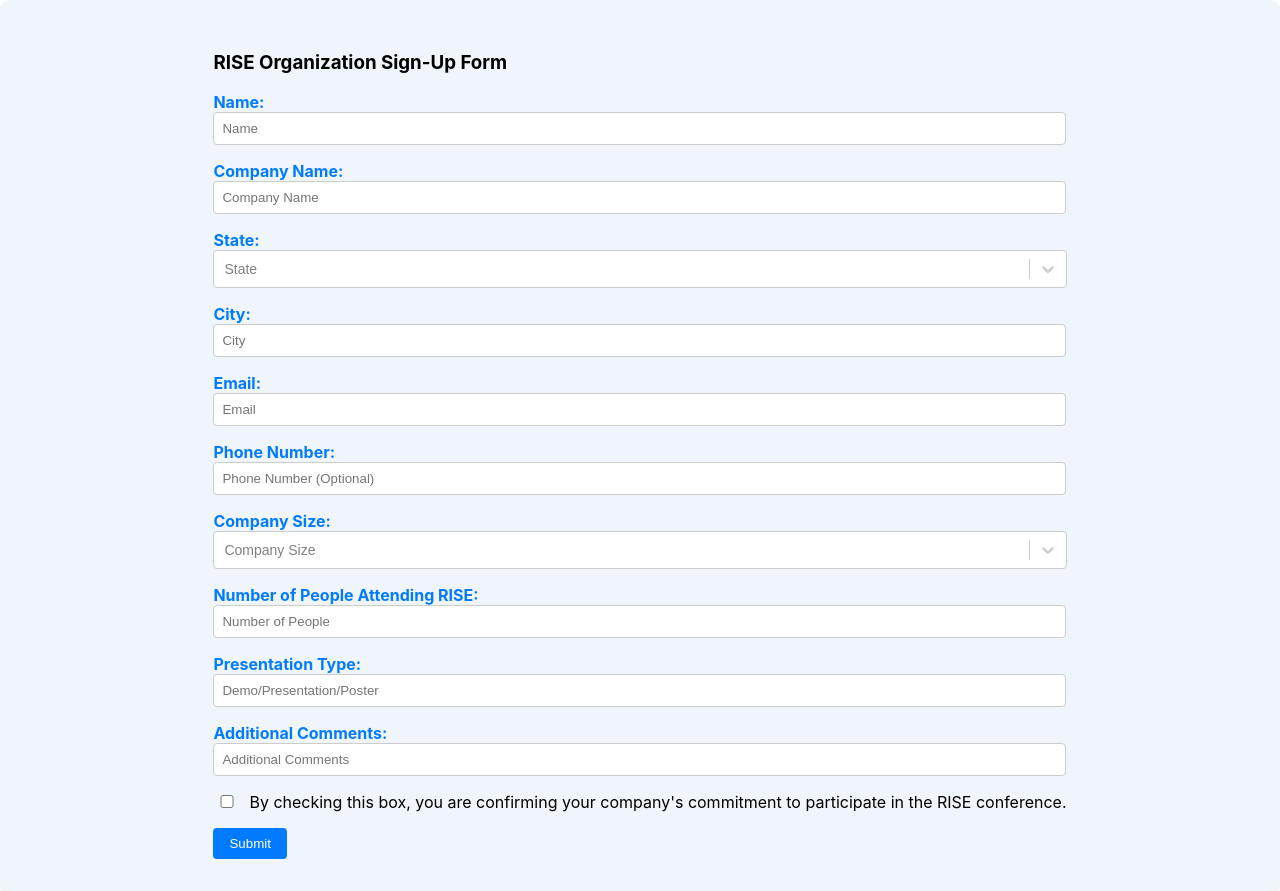
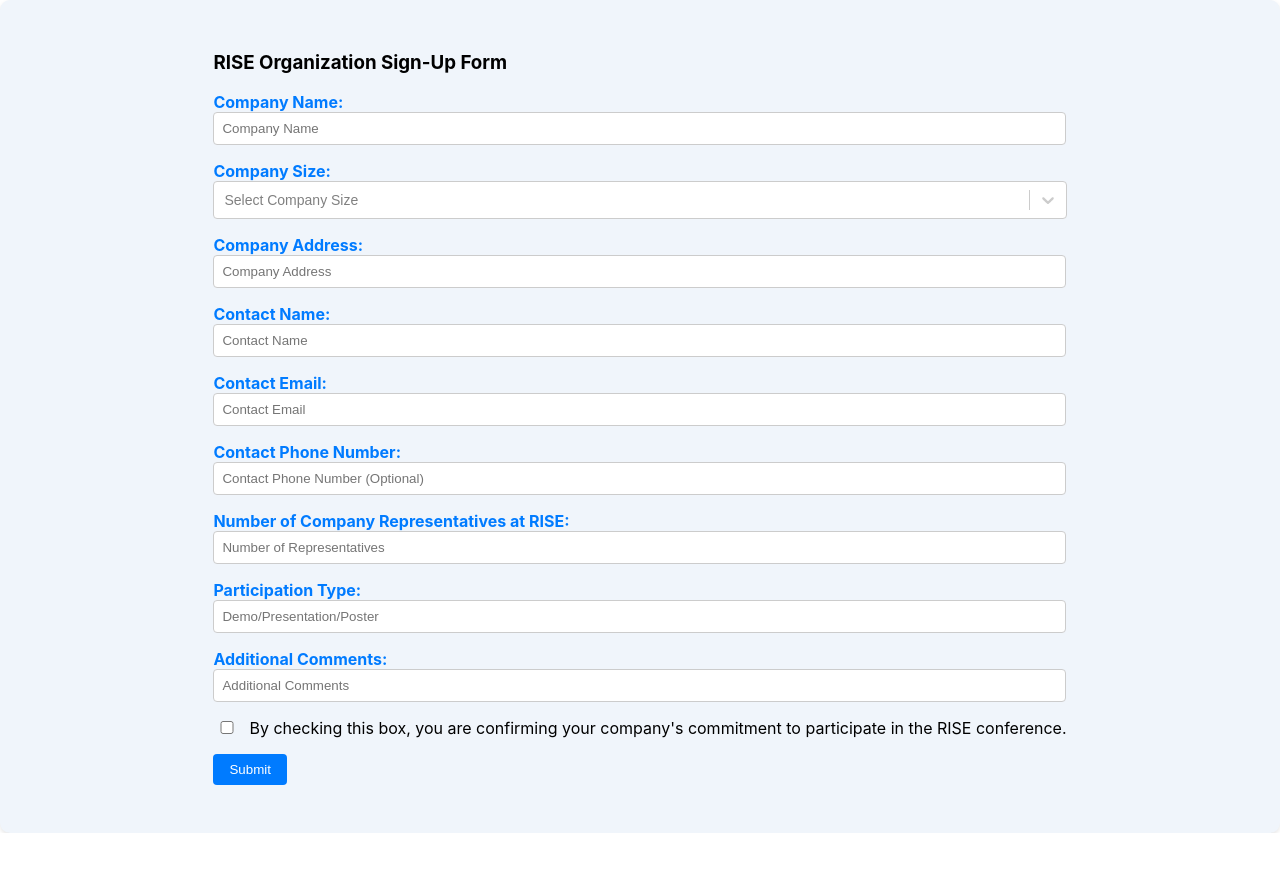
Before and after one commit to purdue-arc/FormDataApp, a React (Create React App) app: page / in a window 1280 px wide. After the commit the page ends 833 px from the top, so only its background shows below. Built offline with nearby package versions, Linux system fonts and the light colour scheme.

Commit message:
Update fields, improve error displays
Changed the fields to match the required field names, updated data validation handling and added checkbox error and submission confirmation messages.

```diff
--- a/src/ResultsAdd.jsx
+++ b/src/ResultsAdd.jsx
@@ -3,79 +3,27 @@ import { EmailJSResponseStatus } from "@emailjs/browser/es";
 import { default as React, useRef } from "react";
 import Select from "react-select";
 import result from "./dependentComponents/results";
-import submissionValid from "./submissionValid"
+import submissionValid from "./submissionValid";
 import "./style.css";
-import {Link, useNavigate} from "react-router-dom";
-
+import { Link, useNavigate } from "react-router-dom";
 
 class ResultsAdd extends React.Component {
-
   state = {
-    name: "",
     companyName: "",
-    stateLocation: "",
-    cityLocation: "",
     companySize: "",
+    companySizeKey: 0,
+    companyAddress: "",
+    contactName: "",
     contactEmail: "",
-    phoneNumber: "",
+    contactPhoneNumber: "",
     numPeople: "",
-    presentationType: "",
+    participationType: "",
     comments: "",
     errors: {},
     agreeToTerms: false,
+    submissionSuccess: false,
+    agreementError: null,
   };
-  states = [
-    { value: "Alabama", label: "Alabama" },
-    { value: "Alaska", label: "Alaska" },
-    { value: "Arizona", label: "Arizona" },
-    { value: "Arkansas", label: "Arkansas" },
-    { value: "California", label: "California" },
-    { value: "Colorado", label: "Colorado" },
-    { value: "Connecticut", label: "Connecticut" },
-    { value: "Delaware", label: "Delaware" },
-    { value: "Florida", label: "Florida" },
-    { value: "Georgia", label: "Georgia" },
-    { value: "Hawaii", label: "Hawaii" },
-    { value: "Idaho", label: "Idaho" },
-    { value: "Illinois", label: "Illinois" },
-    { value: "Indiana", label: "Indiana" },
-    { value: "Iowa", label: "Iowa" },
-    { value: "Kansas", label: "Kansas" },
-    { value: "Kentucky", label: "Kentucky" },
-    { value: "Louisiana", label: "Louisiana" },
-    { value: "Maine", label: "Maine" },
-    { value: "Maryland", label: "Maryland" },
-    { value: "Massachusetts", label: "Massachusetts" },
-    { value: "Michigan", label: "Michigan" },
-    { value: "Minnesota", label: "Minnesota" },
-    { value: "Mississippi", label: "Mississippi" },
-    { value: "Missouri", label: "Missouri" },
-    { value: "Montana", label: "Montana" },
-    { value: "Nebraska", label: "Nebraska" },
-    { value: "Nevada", label: "Nevada" },
-    { value: "New Hampshire", label: "New Hampshire" },
-    { value: "New Jersey", label: "New Jersey" },
-    { value: "New Mexico", label: "New Mexico" },
-    { value: "New York", label: "New York" },
-    { value: "North Carolina", label: "North Carolina" },
-    { value: "North Dakota", label: "North Dakota" },
-    { value: "Ohio", label: "Ohio" },
-    { value: "Oklahoma", label: "Oklahoma" },
-    { value: "Oregon", label: "Oregon" },
-    { value: "Pennsylvania", label: "Pennsylvania" },
-    { value: "Rhode Island", label: "Rhode Island" },
-    { value: "South Carolina", label: "South Carolina" },
-    { value: "South Dakota", label: "South Dakota" },
-    { value: "Tennessee", label: "Tennessee" },
-    { value: "Texas", label: "Texas" },
-    { value: "Utah", label: "Utah" },
-    { value: "Vermont", label: "Vermont" },
-    { value: "Virginia", label: "Virginia" },
-    { value: "Washington", label: "Washington" },
-    { value: "West Virginia", label: "West Virginia" },
-    { value: "Wisconsin", label: "Wisconsin" },
-    { value: "Wyoming", label: "Wyoming" },
-  ];
 
   companySizes = [
     { value: "micro (<10)", label: "<10 Employees" },
@@ -88,37 +36,33 @@ class ResultsAdd extends React.Component {
   ];
 
   options = {
-    states: this.states,
     companySizes: this.companySizes,
   };
 
   validationRules = {
-    name: {
-      required: true,
-    },
     companyName: {
       required: true,
     },
-    stateLocation: {
+    companyAddress: {
       required: true,
     },
-    cityLocation: {
+    companySize: {
+      required: true,
+    },
+    contactName: {
       required: true,
     },
     contactEmail: {
       required: true,
       pattern: /^[a-zA-Z0-9._%+-]+@[a-zA-Z0-9.-]+\.[a-zA-Z]{2,4}$/,
     },
-    phoneNumber: {
+    contactPhoneNumber: {
       // Can add phone number validation
-    },
-    companySize: {
-      required: true,
     },
     numPeople: {
       required: true,
     },
-    presentationType: {
+    participationType: {
       required: true,
     },
     comments: {
@@ -137,17 +81,21 @@ class ResultsAdd extends React.Component {
     return null;
   };
 
-  checkAgreementBox = () => {
-    const value = this.state["agreeToTerms"];
-    if (!value) {
-      return `Agreement is required`;
+  handleInputChange = (fieldName, event) => {
+    const newValue = event.target.value;
+    this.setState((prevState) => {
+      const updatedErrors = { ...prevState.errors };
+      const fieldError = this.validateField(fieldName, newValue);
+
+      if (!fieldError) {
+        delete updatedErrors[fieldName];
       }
 
-    return null;
+      return {
+        [fieldName]: newValue,
+        errors: updatedErrors,
       };
-
-  handleInputChange = (fieldName, event) => {
-    this.setState({ [fieldName]: event.target.value });
+    });
   };
 
   validateAllFields = () => {
@@ -164,31 +112,52 @@ class ResultsAdd extends React.Component {
   collectFormData = () => {
     const currentDateTime = new Date();
     return {
-      name: this.state.name,
       companyName: this.state.companyName,
-      stateLocation: this.state.stateLocation,
-      cityLocation: this.state.cityLocation,
       companySize: this.state.companySize,
+      contactName: this.state.contactName,
       contactEmail: this.state.contactEmail,
-      phoneNumber: this.state.phoneNumber,
+      contactPhoneNumber: this.state.contactPhoneNumber,
       numPeople: this.state.numPeople,
-      presentationType: this.state.presentationType,
+      participationType: this.state.participationType,
       comments: this.state.comments,
       submittedAt: currentDateTime.toISOString(),
       submittedUnixTime: currentDateTime.getTime(),
     };
   };
+
+  resetForm = () => {
+    this.setState({
+      companyName: "",
+      companySize: "",
+      companyAddress: "",
+      contactName: "",
+      contactEmail: "",
+      contactPhoneNumber: "",
+      numPeople: "",
+      participationType: "",
+      comments: "",
+      errors: {},
+      agreeToTerms: false,
+      submissionSuccess: false,
+      companySizeKey: this.state.companySizeKey + 1,
+    });
+  };
+
   postDataHandler = async (e) => {
     e.preventDefault();
 
+    this.setState({ submissionSuccess: false, agreementError: null });
+
     const errors = this.validateAllFields();
-    const agreement = this.checkAgreementBox();
     const hasErrors = Object.keys(errors).length > 0;
+    const agreementError = !this.state.agreeToTerms
+      ? "You must agree to the terms to proceed."
+      : null;
 
     if (hasErrors) {
       this.setState({ errors });
-    } else if (agreement) {
-      this.setState({ agreement });
+    } else if (agreementError) {
+      this.setState({ agreementError });
     } else {
       const Data = this.collectFormData();
 
@@ -197,6 +166,8 @@ class ResultsAdd extends React.Component {
         if (response.status === 200) {
           console.log("Success:", response.data);
         }
+        this.resetForm();
+        this.setState({ submissionSuccess: true });
       } catch (error) {
         console.error("There was an error saving the form data:", error);
 
@@ -219,17 +190,18 @@ class ResultsAdd extends React.Component {
     this.setState({ [fieldName]: selectedOption.value });
   };
   renderMultiSelect = (fieldName, options, label, placeholder) => {
+    const error = this.state.errors[fieldName];
     const customStyles = {
       control: (base) => ({
         ...base,
-        fontSize: '14px',
-        fontFamily: 'Arial'
+        fontSize: "14px",
+        fontFamily: "Arial",
       }),
       option: (base) => ({
         ...base,
-        fontSize: '14px',
-        fontFamily: 'Arial'
-      })
+        fontSize: "14px",
+        fontFamily: "Arial",
+      }),
     };
 
     return (
@@ -243,14 +215,17 @@ class ResultsAdd extends React.Component {
           }
           styles={customStyles}
         />
+        {error && (
+          <p className="error" style={{ color: "red" }}>
+            {error}
+          </p>
+        )}
       </div>
     );
   };
 
-
   renderInputField = (type, fieldName, label, placeholder) => {
     const error = this.state.errors[fieldName];
-    const isFocused = this.state.focusedField === fieldName;
 
     return (
       <div className="field">
@@ -262,15 +237,16 @@ class ResultsAdd extends React.Component {
             value={this.state[fieldName]}
             onChange={(e) => this.handleInputChange(fieldName, e)}
           />
-          {!isFocused && error && (
+          {error && (
             <p className="error" style={{ color: "red" }}>
-              {placeholder + " is required!"}
+              {error}
             </p>
           )}
         </div>
       </div>
     );
   };
+
   handleCheckboxChange = (event) => {
     this.setState({ agreeToTerms: event.target.checked });
   };
@@ -282,61 +258,55 @@ class ResultsAdd extends React.Component {
           <div className="column">
             <h3>RISE Organization Sign-Up Form</h3>
             <form className="ui form" onSubmit={this.postDataHandler}>
-              {this.renderInputField("text", "name", "Name:", "Name", require)}
               {this.renderInputField(
                 "text",
                 "companyName",
                 "Company Name:",
-                "Company Name",
-                require
+                "Company Name"
               )}
+              <div className="field" key={this.state.companySizeKey}>
                 {this.renderMultiSelect(
-                "stateLocation",
-                "states",
-                "State:",
-                "State",
-                require
+                  "companySize",
+                  "companySizes",
+                  "Company Size:",
+                  "Select Company Size"
+                )}
+              </div>
+              {this.renderInputField(
+                "text",
+                "companyAddress",
+                "Company Address:",
+                "Company Address"
               )}
               {this.renderInputField(
                 "text",
-                "cityLocation",
-                "City:",
-                "City",
-                require
+                "contactName",
+                "Contact Name:",
+                "Contact Name"
               )}
               {this.renderInputField(
                 "email",
                 "contactEmail",
-                "Email:",
-                "Email",
-                require
+                "Contact Email:",
+                "Contact Email"
               )}
               {this.renderInputField(
                 "text",
-                "phoneNumber",
-                "Phone Number:",
-                "Phone Number (Optional)"
-              )}
-              {this.renderMultiSelect(
-                "companySize",
-                "companySizes",
-                "Company Size:",
-                "Company Size",
-                require
+                "contactPhoneNumber",
+                "Contact Phone Number:",
+                "Contact Phone Number (Optional)"
               )}
               {this.renderInputField(
                 "text",
                 "numPeople",
-                "Number of People Attending RISE:",
-                "Number of People",
-                require
+                "Number of Company Representatives at RISE:",
+                "Number of Representatives"
               )}
               {this.renderInputField(
                 "text",
-                "presentationType",
-                "Presentation Type:",
-                "Demo/Presentation/Poster",
-                require
+                "participationType",
+                "Participation Type:",
+                "Demo/Presentation/Poster"
               )}
               {this.renderInputField(
                 "text",
@@ -344,6 +314,7 @@ class ResultsAdd extends React.Component {
                 "Additional Comments:",
                 "Additional Comments"
               )}
+
               <div className="field">
                 <div className="checkbox-wrapper">
                   <div className="ui checkbox">
@@ -359,8 +330,25 @@ class ResultsAdd extends React.Component {
                   </div>
                 </div>
               </div>
-              <div className="field"></div>
-              <button className="ui blue submit button" onClick={this.success}>Submit</button>
+
+              <div className="field">
+                <button className="ui blue submit button" type="submit">
+                  Submit
+                </button>
+              </div>
+
+              <div className="field">
+                {this.state.submissionSuccess && (
+                  <div className="success-message">
+                    Your form has been successfully submitted!
+                  </div>
+                )}
+                {this.state.agreementError && (
+                  <p className="error" style={{ color: "red" }}>
+                    {this.state.agreementError}
+                  </p>
+                )}
+              </div>
             </form>
           </div>
         </div>
--- a/src/style.css
+++ b/src/style.css
@@ -24,9 +24,8 @@
 label {
   font-size: 16px;
   font-weight: bold;
-    color: #007BFF; /* Blue text color */
+  color: #007bff; /* Blue text color */
 }
-
 
 /* Input styles */
 input {
@@ -36,10 +35,9 @@ input {
   border-radius: 4px;
 }
 
-
 /* Button styles */
 .ui.blue.submit.button {
-    background-color: #007BFF; /* Blue button background color */
+  background-color: #007bff; /* Blue button background color */
   color: #fff; /* White text color */
   border: none;
   padding: 0.5rem 1rem;
@@ -65,3 +63,7 @@ input {
 .agreement-statement {
   margin-left: 8px;
 }
+
+.success-message {
+  color: green;
+}
```
Lines whose indentation alone changed are shown as unchanged.
